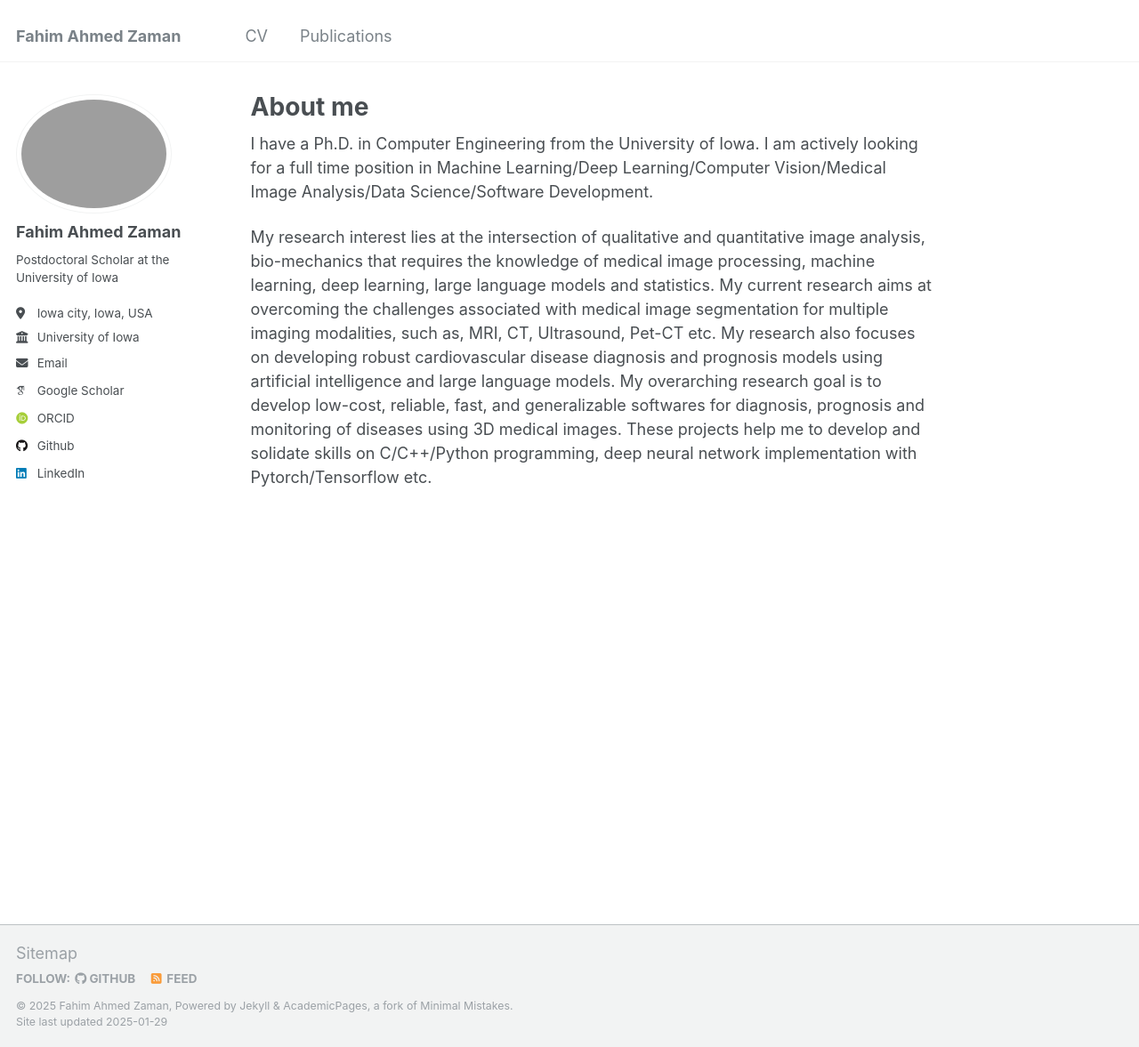
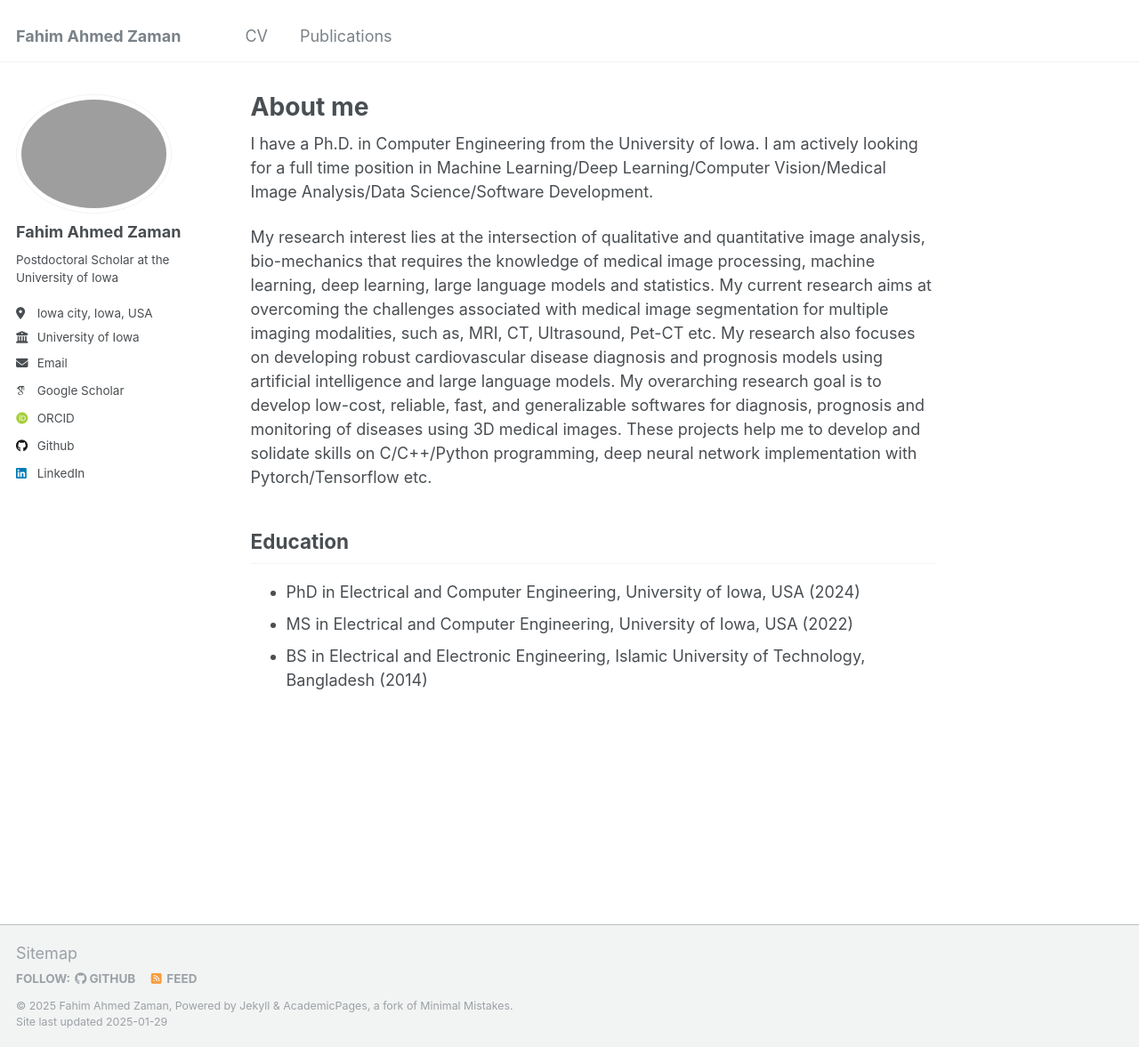
Before and after one commit to FahimZaman/FahimZaman.github.io, a Jekyll site: the page built from _pages/about.md, in a window 1280 px wide and 1177 px high. Shown: the whole window at 89% size. Built offline with Jekyll 4.4.1, drawn with Linux system fonts in a browser that asks for light colours; some web fonts are replaced.

Commit message:
Update about.md

```diff
--- a/_pages/about.md
+++ b/_pages/about.md
@@ -10,3 +10,8 @@ redirect_from:
 I have a Ph.D. in Computer Engineering from the University of Iowa. I am actively looking for a full time position in Machine Learning/Deep Learning/Computer Vision/Medical Image Analysis/Data Science/Software Development.
 
 My research interest lies at the intersection of qualitative and quantitative image analysis, bio-mechanics that requires the knowledge of medical image processing, machine learning, deep learning, large language models and statistics. My current research aims at overcoming the challenges associated with medical image segmentation for multiple imaging modalities, such as, MRI, CT, Ultrasound, Pet-CT etc. My research also focuses on developing robust cardiovascular disease diagnosis and prognosis models using artificial intelligence and large language models. My overarching research goal is to develop low-cost, reliable, fast, and generalizable softwares for diagnosis, prognosis and monitoring of diseases using 3D medical images. These projects help me to develop and solidate skills on C/C++/Python programming, deep neural network implementation with Pytorch/Tensorflow etc.
+
+## Education
+- PhD in Electrical and Computer Engineering, University of Iowa, USA (2024)
+- MS in Electrical and Computer Engineering, University of Iowa, USA (2022)
+- BS in Electrical and Electronic Engineering, Islamic University of Technology, Bangladesh (2014)
```
